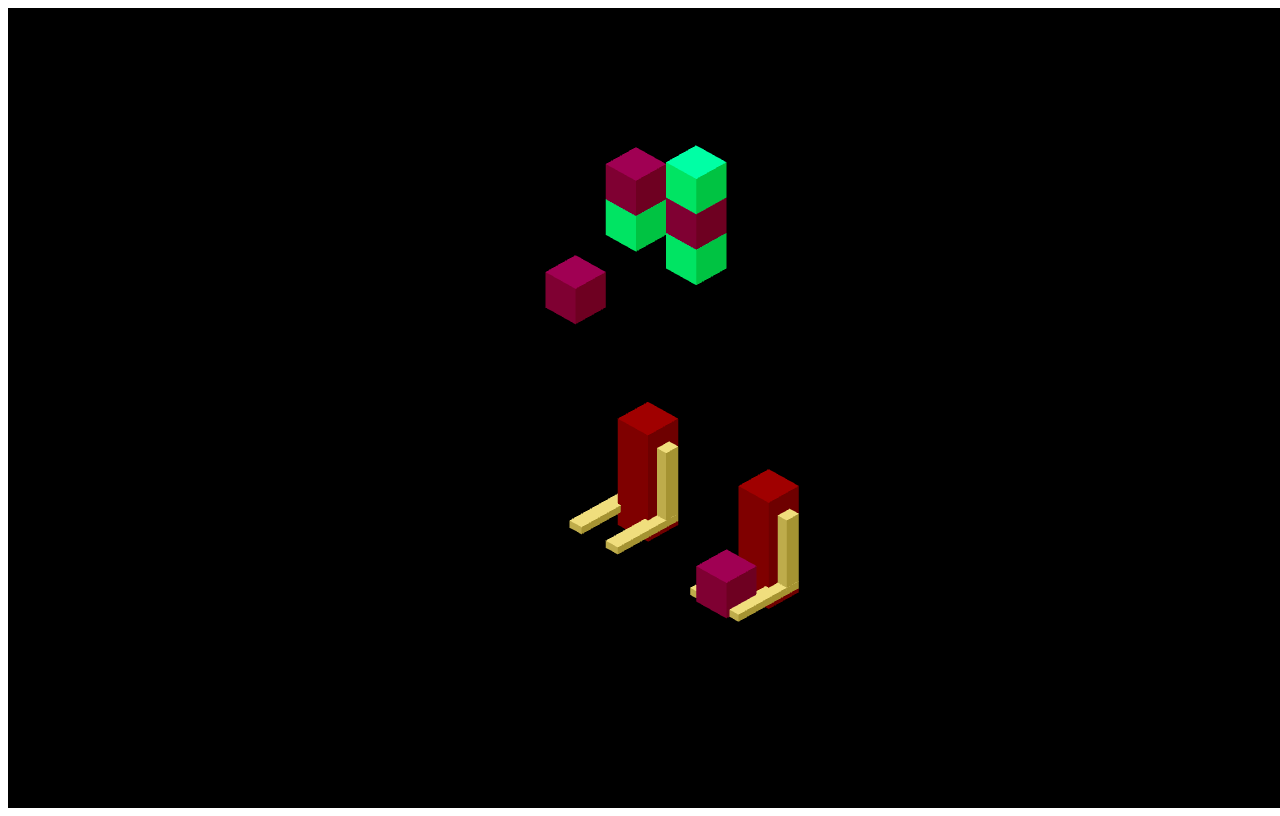
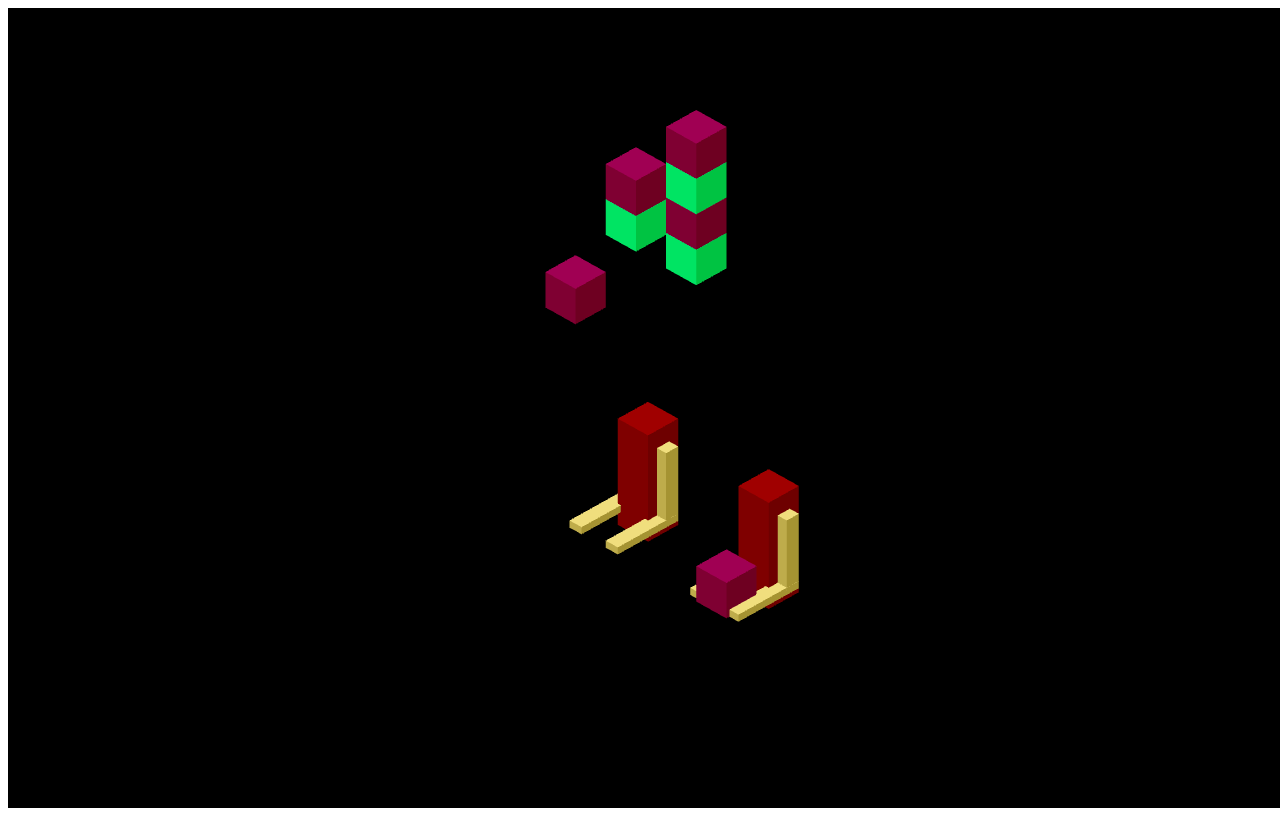
Before and after one commit to JosuAlejandroAl/SystemMulti, a plain HTML site: page WebGL_stuff/robot.html in a window 1280 px wide. Drawn offline with nearby package versions, Linux system fonts and the light colour scheme.

Commit message:
we add four boxes

```diff
--- a/WebGL_stuff/robot.html
+++ b/WebGL_stuff/robot.html
@@ -31,7 +31,11 @@
 const ThreeBoxGroup = CretaThreeBoxes();
 scene.add(ThreeBoxGroup);
 
-// Set up lights
+const FourBoxGroup = CreateFourBoxes();
+scene.add(FourBoxGroup);
+
+
+// Set up lights ****************
 const ambientLight = new THREE.AmbientLight(0xffd700, 0.6);
 scene.add(ambientLight);
 
@@ -39,7 +43,7 @@
 dirLight.position.set(200, 500, 300);
 scene.add(dirLight);
 
-// Set up camera
+// Set up camera ***************
 const aspectRatio = window.innerWidth / window.innerHeight;
 const cameraWidth = 150;
 const cameraHeight = cameraWidth / aspectRatio;
@@ -268,6 +272,36 @@
 	return ThreeBoxGroup
 }
 
+function CreateFourBoxes(){
+	const FourBoxGroup = new THREE.Group();
+
+	const RobotBoxOne = boxBodyOne(); //body of a box
+	RobotBoxOne.position.y = 60;
+	RobotBoxOne.position.x = 28;
+	RobotBoxOne.position.z = 20;
+	FourBoxGroup.add(RobotBoxOne);
+
+	const RobotBoxTwo = boxBodyTwo(); //body of a box
+	RobotBoxTwo.position.y = 55;
+	RobotBoxTwo.position.x = 28;
+	RobotBoxTwo.position.z = 20;
+	FourBoxGroup.add(RobotBoxTwo);
+
+	const RobotBoxThree = boxBodyThree(); //body of a box
+	RobotBoxThree.position.y = 65;
+	RobotBoxThree.position.x = 28;
+	RobotBoxThree.position.z = 20;
+	FourBoxGroup.add(RobotBoxThree);
+
+	const RobotBoxFour = boxBodyFour(); //body of a box
+	RobotBoxFour.position.y = 70;
+	RobotBoxFour.position.x = 28;
+	RobotBoxFour.position.z = 20;
+	FourBoxGroup.add(RobotBoxFour);
+
+	return FourBoxGroup
+}
+
 //@@@@@@@@@@@@@@@@@@@@@@@@@@          	MEASURE FUNTIONS OF ROBOT WITH BOX       	@@@@@@@@@@@@@@@@@@@@@@@@@@@
 
 function boxBody(){
@@ -298,6 +332,13 @@
   return wheel;
 }
 
+function boxBodyFour(){
+	const geometry = new THREE.BoxBufferGeometry(5, 5, 5);
+  	const material = new THREE.MeshLambertMaterial({ color: 0x800080 });
+  	const wheel = new THREE.Mesh(geometry, material);
+  return wheel;
+}
+
 
 
 
```
